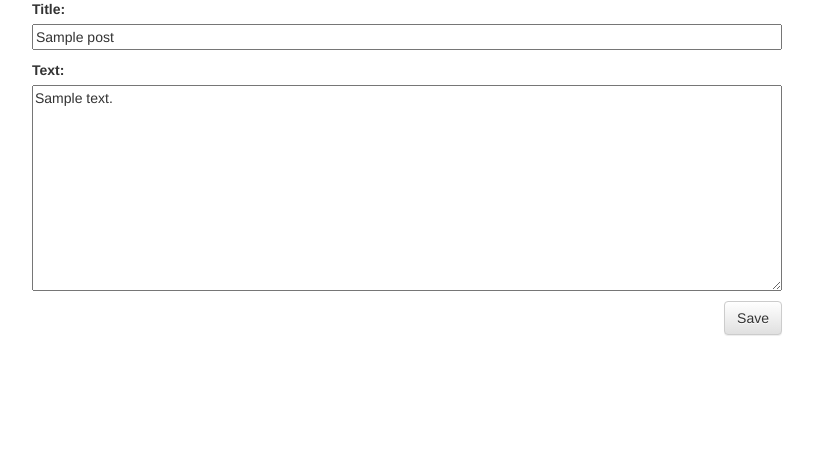
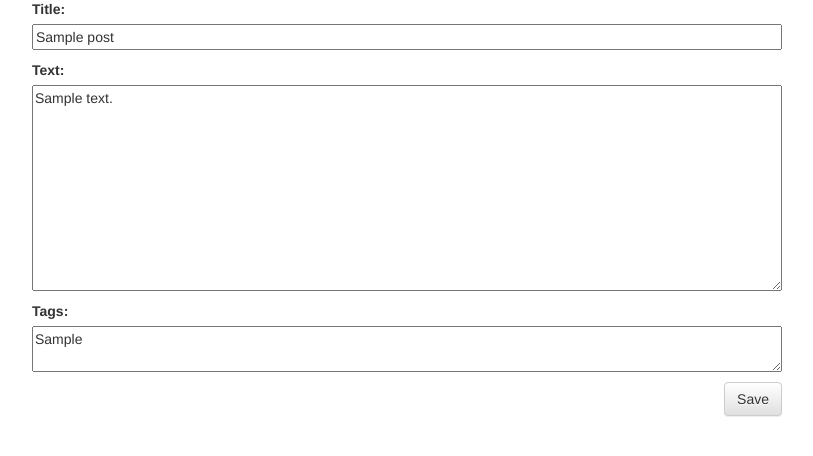
Before and after one commit to Snowman88/Readable, a Django app: page /post/1/edit/ in a window 1280 px wide. Shown: the part 214-670 px from the top of the page, without its empty margins (23-836 px from the left). Run offline with Django 3.2, Linux system fonts and the light colour scheme; tables that the repository leaves empty hold one stand-in row (Sample ...); some libraries are stand-ins or nearby versions.

Commit message:
You can set tags when editing

```diff
--- a/blog/forms.py
+++ b/blog/forms.py
@@ -1,8 +1,9 @@
 from django import forms
-from django.forms import Textarea
-from .models import Post, Comment
+from django.forms import Textarea, CharField, TextInput
+from .models import Post, Comment, Tag
 from crispy_forms.helper import FormHelper
-from crispy_forms.layout import Submit, Layout, Field, Hidden
+from crispy_forms.layout import Submit
+# from django.forms.models import inlineformset_factory
 
 
 class PostForm(forms.ModelForm):
@@ -32,3 +33,12 @@ class CommentForm(forms.ModelForm):
         widgets = {
             'text': Textarea(attrs={'rows': 5, }),
         }
+
+
+class TagAreaForm(forms.Form):
+    tags = forms.CharField(widget=forms.Textarea(attrs={'rows': "2", }))
+
+    class Meta:
+        pass
+
+# PostTagFormSet = inlineformset_factory(Post, Tag)
--- a/blog/models.py
+++ b/blog/models.py
@@ -26,3 +26,15 @@ class Comment(models.Model):
 
     def __str__(self):
         return self.text
+
+
+class Tag(models.Model):
+    post = models.ForeignKey('Post')
+    tag = models.CharField(max_length=20)
+
+    class Meta:
+        unique_together = ('post', 'tag',)
+
+
+    def __str__(self):
+        return self.tag
--- a/blog/templates/blog/post_edit.html
+++ b/blog/templates/blog/post_edit.html
@@ -4,6 +4,8 @@
     <h1>New post</h1>
     <form method="POST" class="post-form">{% csrf_token %}
         {{ form.as_p }}
+            {{ tag_area_form.as_p }}
+
         <button type="submit" class="save btn btn-default">Save</button>
     </form>
 {% endblock %}
--- a/blog/views.py
+++ b/blog/views.py
@@ -1,6 +1,6 @@
 from django.shortcuts import render, get_object_or_404, redirect
-from .models import Post
-from .forms import PostForm, CommentForm
+from .models import Post, Tag
+from .forms import PostForm, CommentForm, TagAreaForm
 
 
 def post_list(request):
@@ -32,14 +32,34 @@ def post_edit(request, pk):
     post = get_object_or_404(Post, pk=pk)
     if request.method == 'POST':
         form = PostForm(request.POST, instance=post)
+        tags = request.POST["tags"]
+        tag_area_form = TagAreaForm(initial={"tags": tags})
+        # import ipdb; ipdb.set_trace()
         if form.is_valid():
+            # tag
+            tag_list = tags.split(",")
+            # validation here
+            # ex empty tag, prohibited words, etc
+            # validation end
+            Tag.objects.filter(post=post).delete()
+            for a_tag in tag_list:
+                a_tag = a_tag.strip()
+                if a_tag == "":
+                    continue
+                tag = Tag(tag=a_tag)
+                # tag.tag = a_tag
+                post.tag_set.add(tag)
             post = form.save(commit=False)
             post.author = request.user
             post.save()
+
             return redirect('blog.views.post_detail', pk=post.pk)
     else:
         form = PostForm(instance=post)
-    return render(request, 'blog/post_edit.html', {'form': form})
+        tags = post.tag_set.all().order_by('pk')  # [tagobj, ...,...]
+        tag_list = ", ".join([x.tag for x in tags])
+        tag_area_form = TagAreaForm(initial = {'tags': tag_list})
+    return render(request, 'blog/post_edit.html', {'form': form, 'tag_area_form': tag_area_form})
 
 
 def post_remove(request, pk):
```
Also changed, not shown: blog/migrations/0003_auto_20141223_1528.py (added).
